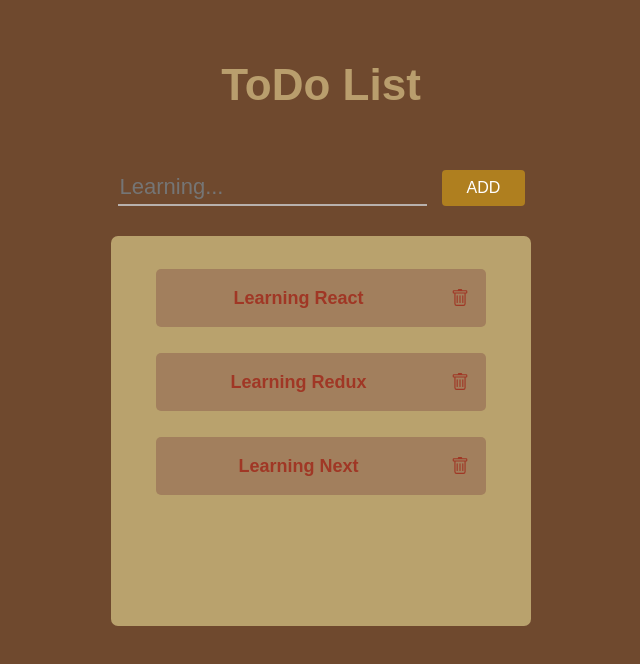
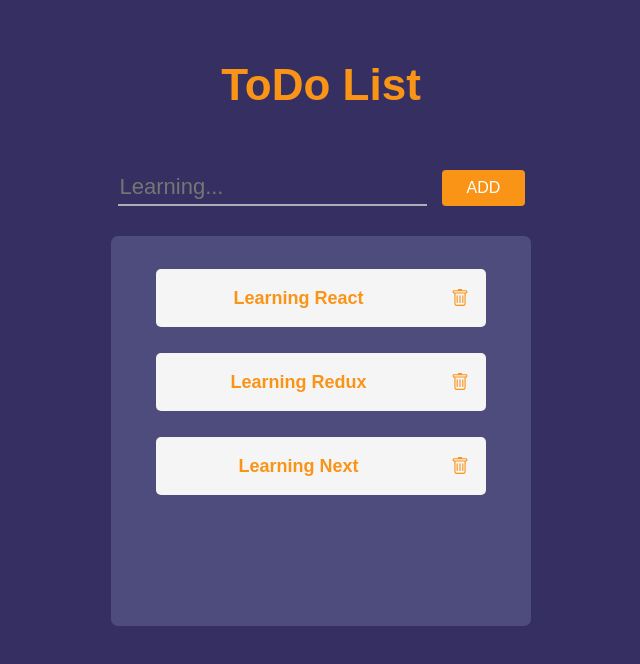
Before and after one commit to amirmmdjf/Todo-List-Reactjs, a React (Create React App) app: page / in a window 1280 px wide. Shown: the top 664 px of the page, without its empty margins (319-959 px from the left). Built offline with nearby package versions, Linux system fonts and the light colour scheme.

Commit message:
Update TodoList component styles

```diff
--- a/src/Components/TodoList.module.css
+++ b/src/Components/TodoList.module.css
@@ -1,10 +1,10 @@
 body{
-    background-color: #6f492e;
+    background-color: #363062;
 }
 
 .title {
     font-size: 44px;
-    color: #b99e6d;
+    color: #F99417;
     margin: 60px;
 }
 
@@ -36,7 +36,7 @@
     border-radius: 4px;
     text-decoration: none;
     cursor: pointer;
-    background-color: #cd9719b0;
+    background-color: #F99417;
     color: #fff;
     font-size: 1rem;
     font-weight: 400;
@@ -47,7 +47,7 @@
 .main-box {
     width: 30%;
     height: 350px;
-    background-color: #b9a26d;
+    background-color: #4D4C7D;
     margin: auto;
     padding: 20px;
     border-radius: 7px;
@@ -89,9 +89,9 @@
     height: auto;
     border-radius: 5px;
     margin: 13px;
-    background-color: #a27f5d;
+    background-color: #F5F5F5;
     font-size: 18px;
-    color: #a03725;
+    color: #F99417;
     padding: 10px 7px 10px 0px;
     line-height: 1.7;
     font-weight: 600;
@@ -110,7 +110,7 @@
     }
 
     .main-box {
-        width: 60%;
+        width: 65%;
     }
 }
 
```
